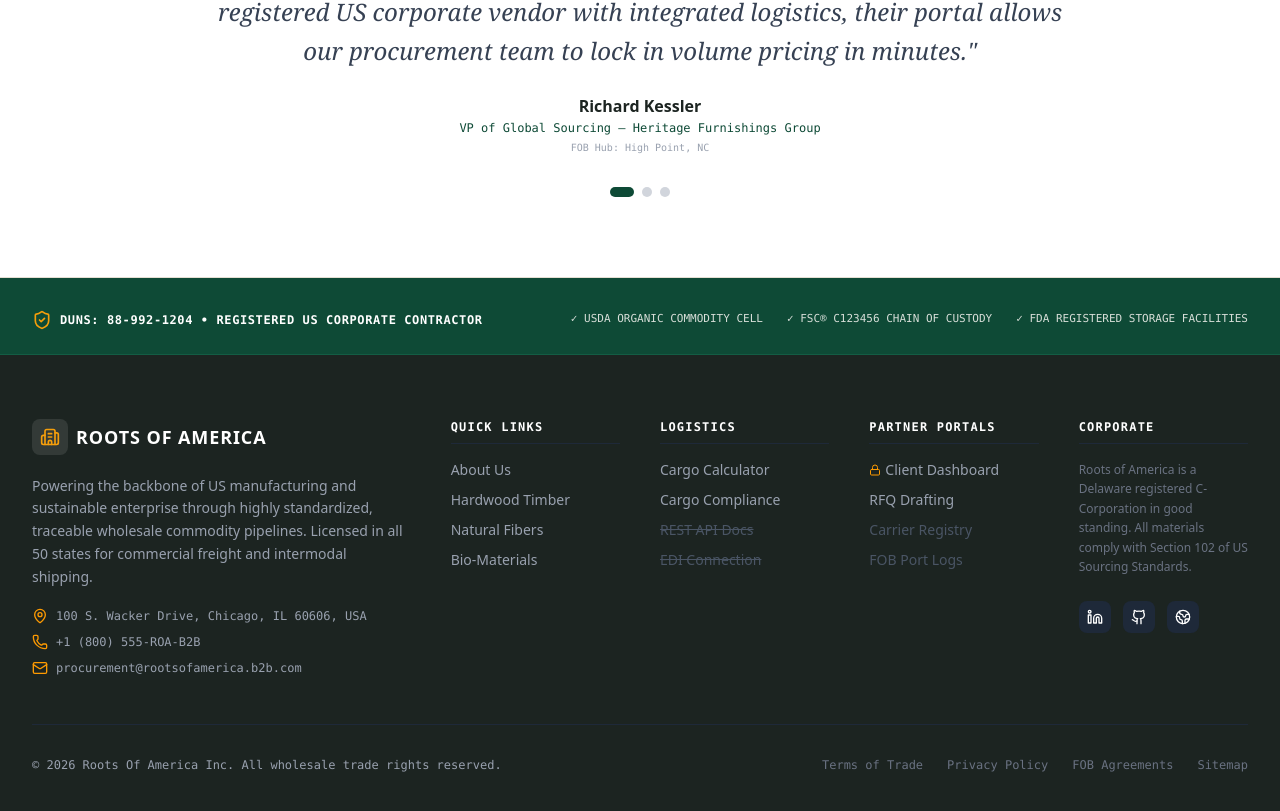
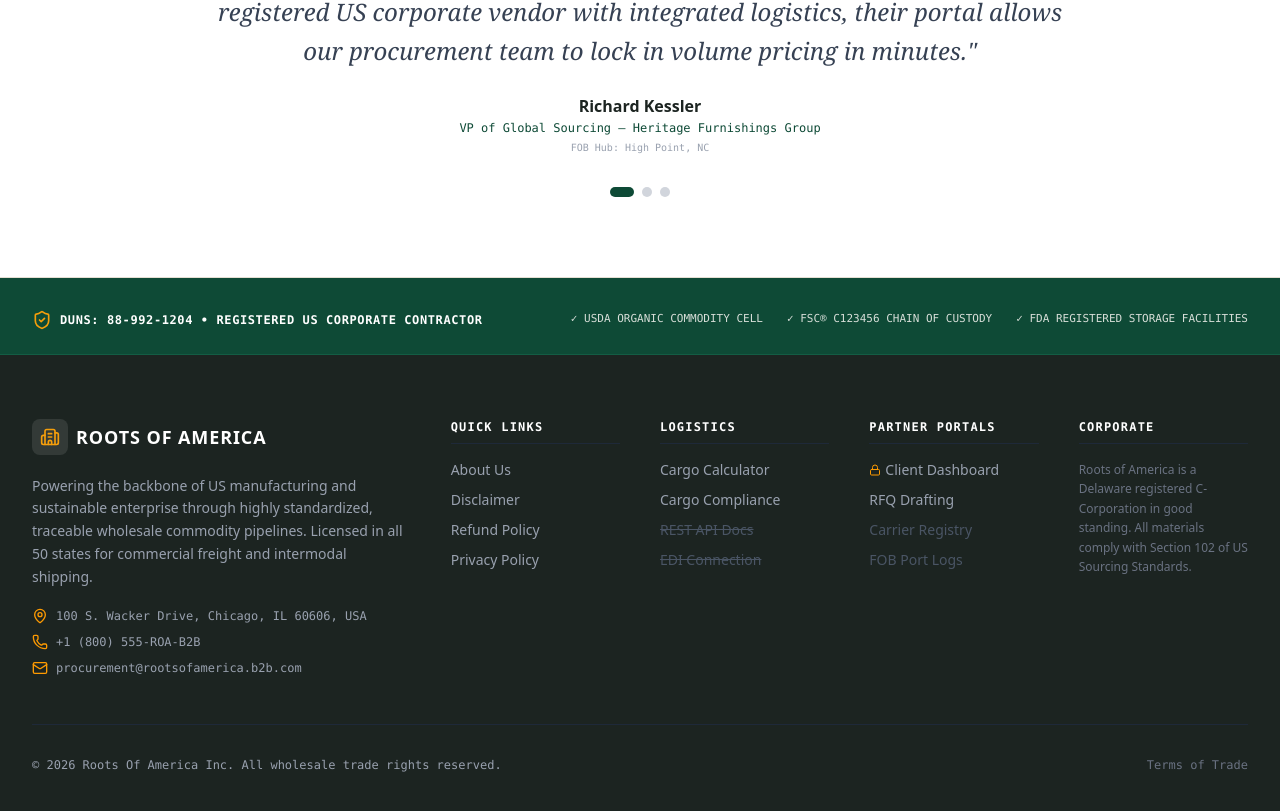
Before and after one commit to harmanjack82/root-of-america, a React (Vite) app: page / in a window 1280 px wide. Shown: the part 8474-9285 px from the top of the page. Built offline with nearby package versions, Linux system fonts and the light colour scheme.

Commit message:
style: update footer navigation and remove socials
Replace product links with legal policy pages in the footer and remove inactive social media icons to streamline corporate information.

```diff
--- a/src/components/Footer.tsx
+++ b/src/components/Footer.tsx
@@ -79,17 +79,17 @@
               </li>
               <li>
                 <button onClick={() => onScrollTo('lumber-section')} className="hover:text-white transition-colors cursor-pointer">
-                  Hardwood Timber
+                  Disclaimer
                 </button>
               </li>
               <li>
                 <button onClick={() => onScrollTo('fiber-section')} className="hover:text-white transition-colors cursor-pointer">
-                  Natural Fibers
+                  Refund Policy
                 </button>
               </li>
               <li>
                 <button onClick={() => onScrollTo('bio-section')} className="hover:text-white transition-colors cursor-pointer">
-                  Bio-Materials
+                  Privacy Policy
                 </button>
               </li>
             </ul>
@@ -148,17 +148,7 @@
             <p className="text-xs text-gray-500 leading-relaxed">
               Roots of America is a Delaware registered C-Corporation in good standing. All materials comply with Section 102 of US Sourcing Standards.
             </p>
-            <div className="flex space-x-3 pt-2">
-              <a href="#" className="p-2 bg-gray-800 hover:bg-gray-700 text-white rounded-lg transition-colors">
-                <Linkedin className="h-4 w-4" />
-              </a>
-              <a href="#" className="p-2 bg-gray-800 hover:bg-gray-700 text-white rounded-lg transition-colors">
-                <Github className="h-4 w-4" />
-              </a>
-              <a href="#" className="p-2 bg-gray-800 hover:bg-gray-700 text-white rounded-lg transition-colors">
-                <Globe2 className="h-4 w-4" />
-              </a>
-            </div>
+
           </div>
 
         </div>
@@ -168,9 +158,6 @@
           <p>© {currentYear} Roots Of America Inc. All wholesale trade rights reserved.</p>
           <div className="flex space-x-6 text-gray-500">
             <a href="#" className="hover:text-white transition-colors">Terms of Trade</a>
-            <a href="#" className="hover:text-white transition-colors">Privacy Policy</a>
-            <a href="#" className="hover:text-white transition-colors">FOB Agreements</a>
-            <a href="#" className="hover:text-white transition-colors">Sitemap</a>
           </div>
         </div>
 
```
